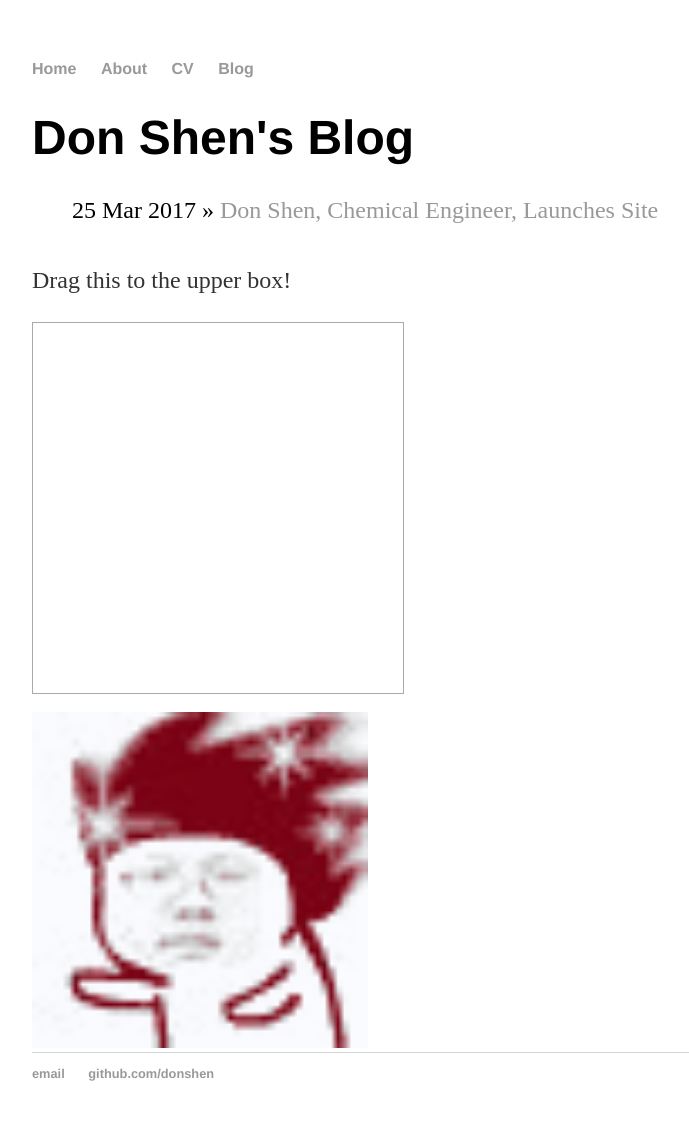
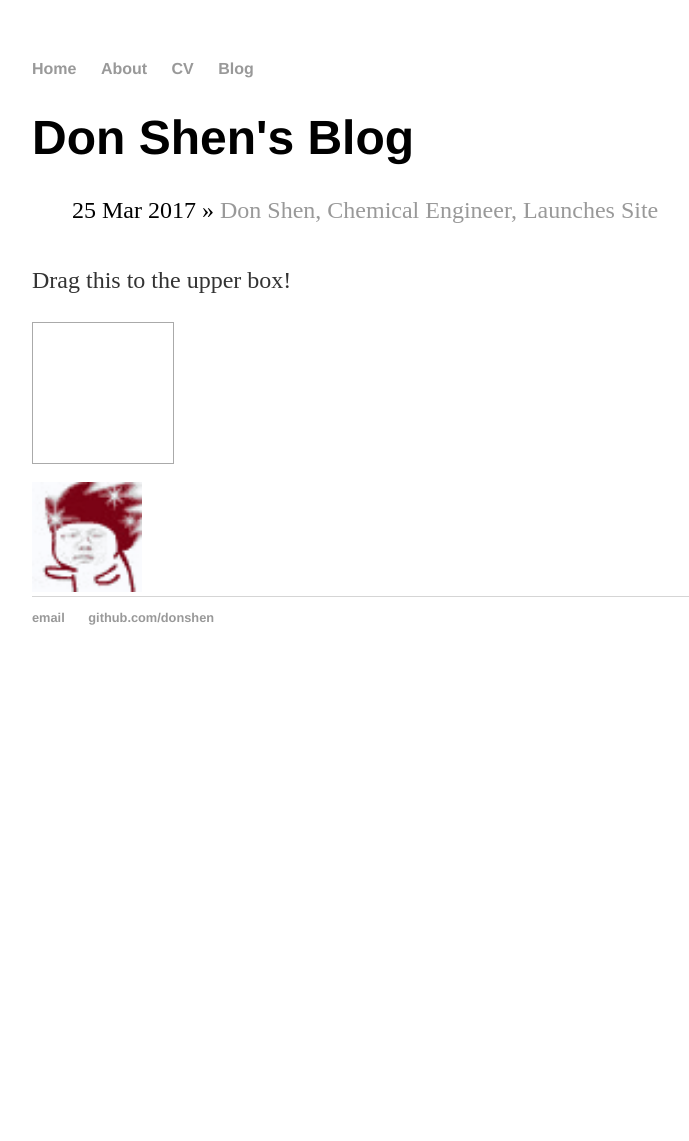
Before and after one commit to donshen/donshen.github.io, a Jekyll site: the page built from blog/index.html, in a window 1280 px wide. Shown: the whole page, without its empty margins (160-849 px from the left). Built offline with Jekyll 4.4.1, drawn with Linux system fonts in a browser that asks for light colours; after the commit the page ends 900 px from its top, so only the background shows below that.

Commit message:
Update index.html

```diff
--- a/blog/index.html
+++ b/blog/index.html
@@ -15,8 +15,8 @@ title: Don Shen's Blog
 <head>
 <style>
 #div1 {
-    width: 350px;
-    height: 350px;
+    width: 120px;
+    height: 120px;
     padding: 10px;
     border: 1px solid #aaaaaa;
 }
@@ -43,7 +43,7 @@ function drop(ev) {
 
 <div id="div1" ondrop="drop(event)" ondragover="allowDrop(event)"></div>
 <br>
-<img id="drag1" src="diandian.gif" draggable="true" ondragstart="drag(event)" width="336" height="336">
+<img id="drag1" src="diandian.gif" draggable="true" ondragstart="drag(event)" width="110" height="110">
 
 </body>
 </html>
```
